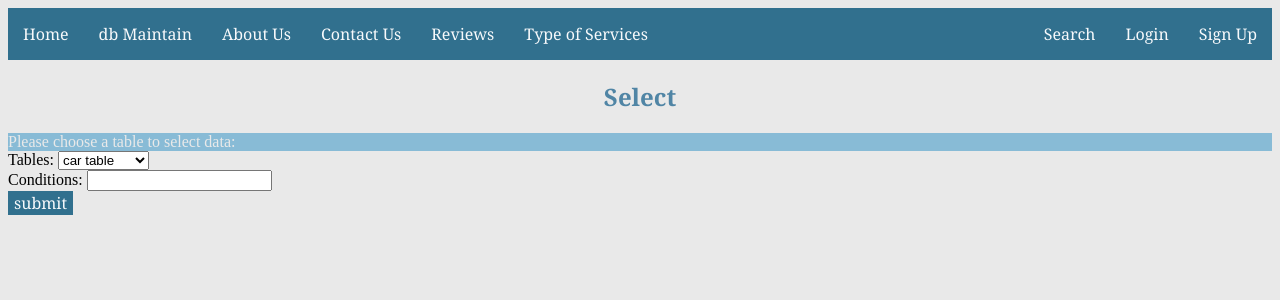
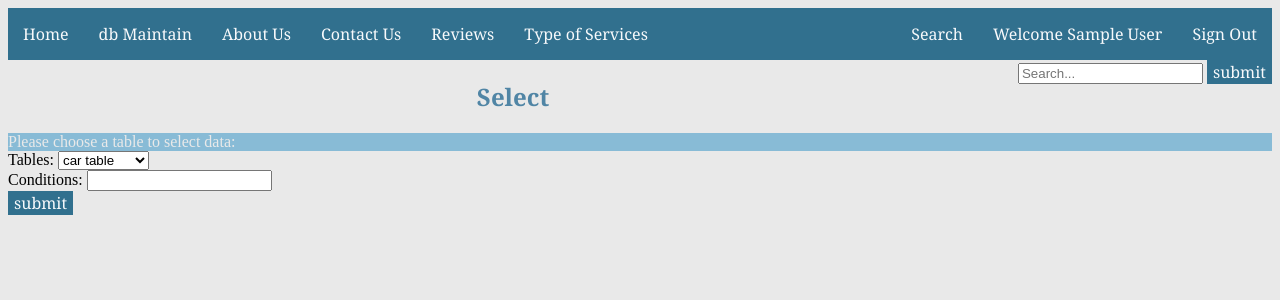
Before and after one commit to swgilani/CPS630-Project, a PHP site: page /templates/select.php in a window 1280 px wide, after a click on "Search". Shown: the top 300 px of the page. Run offline with PHP 8.4, Linux system fonts and the light colour scheme; the visitor is signed in with stand-in values (Sample User, id 1).

Commit message:
Update select.php

```diff
--- a/templates/select.php
+++ b/templates/select.php
@@ -1,46 +1,65 @@
 <!DOCTYPE html>
-<?php require_once('../db/dbc.php'); ?>
+<?php
+require_once('../db/dbc.php');
+if(!isset($_SESSION))
+{
+    session_start();
+}  ?>
 <html>
   <head>
     <meta charset="utf-8">
-    <title>Select</title>
+    <title>Plan for Smart Services(PS2)</title>
     <link rel="stylesheet" type="text/css" href="../css/styles.css"/>
+    <script>
+      function search() {
+        var search = document.getElementById("search");
+        if (search.style.display=="none") {
+          search.style.display="block";
+        }
+        else{
+          search.style.display="none";
+        }
+      }
+    </script>
   </head>
 
   <body>
-        <ul id = "menu">
-      <li><a href="index.php">Home</a></li>
+    <ul id = "menu">
+      <li><a href="../index.php">Home</a></li>
       <li><a href="#">db Maintain</a>
         <ul>
-          <li><a href="templates/insert.php">Insert</a></li>
-          <li><a href="templates/delete.php">Delete</a></li>
-          <li><a href="templates/select.php">Select</a></li>
-          <li><a href="templates/update.php">Update</a></li>
+          <li><a href="insert.php">Insert</a></li>
+          <li><a href="delete.php">Delete</a></li>
+          <li><a href="select.php">Select</a></li>
+          <li><a href="update.php">Update</a></li>
         </ul>
       </li>
-      <li><a href="templates/aboutus.php">About Us</a></li>
-      <li><a href="templates/contactus.php">Contact Us</a></li>
+      <li><a href="aboutus.php">About Us</a></li>
+      <li><a href="contactus.php">Contact Us</a></li>
+
       <?php if (isset($_SESSION['user'])){
-        echo "<li style='float:right'><a href='scripts/logout.php'>Sign Out</a></li>";
+        echo "<li style='float:right'><a href='../scripts/logout.php'>Sign Out</a></li>";
         echo "<li style='float:right'><a href=''>Welcome ". $_SESSION['user'] ."</a></li>";
+        echo '<li style="float:right"><a href="#"><span onclick="search()">Search</span></a></li>';
       }
       else {
-        echo "<li style='float:right'><a href='templates/signup.php'>Sign Up</a></li>";
+        echo "<li style='float:right'><a href='signup.php'>Sign Up</a></li>";
       }
       ?>
 
-      <li><a href="templates/reviews.php">Reviews</a></li>
+      <li><a href="reviews.php">Reviews</a></li>
       <?php if (!isset($_SESSION['user'])){
-        echo "<li style='float:right'><a href='templates/login.php'>Login</a></li>";
+        echo "<li style='float:right'><a href='login.php'>Login</a></li>";
       }
       ?>
-      <li style="float:right"><a href="#"><span onclick="search()">Search</span></a></li>
+      <!-- <li style="float:right"><a href="#"><span onclick="search()">Search</span></a></li> -->
       <li><a href="#">Type of Services</a>
         <ul>
-          <li><a href="templates/rideshare.php">Rideshare</a></li>
-          <li><a href="templates/ride_and_delivery.php">Ride & Delivery</a></li>
+          <li><a href="rideshare.php">Rideshare</a></li>
+          <li><a href="ride_and_delivery.php">Ride & Delivery</a></li>
         </ul>
       </li>
+
     </ul>
 
     <div id="search" style="float:right; display:none;">
@@ -50,6 +69,26 @@
       </form>
     </div>
 
+    <div style="text-align:right;">
+    <?php
+    if (isset($_POST['submit_result'])){
+      $search = $_POST["search"];
+      $userID = $_SESSION['userID'];
+      $sql ="SELECT * FROM order_table WHERE order_ID='$search' AND userID='$userID'";
+      //select order_id from order_table where userid = $userd, order_id = $order_id
+      $result = $dbc->query($sql);
+      $info = " ";
+      if ($result->num_rows > 0) {
+        // output data of each row
+        while($row = $result->fetch_assoc()) {
+          echo "Your order ID is ".$search." has completed.";
+        }
+      } else {
+        echo "You don't have an order with the ID ".$search.", please try again.";
+      }
+    }
+    ?>
+  </div>
     <h2>Select</h2>
     <p style="width:auto;">Please choose a table to select data:</p>
 
```
